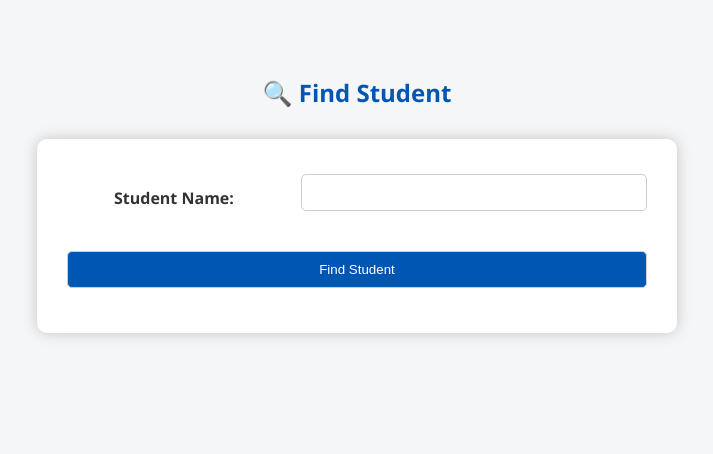
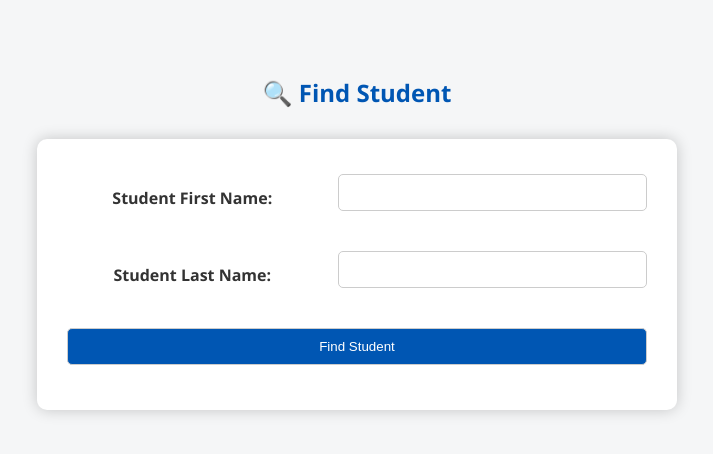
Before and after one commit to boraytuna/Attendance-Verification-System, a Flask app: page /find_student in a window 1280 px wide. Shown: the part 104-558 px from the top of the page, without its empty margins (283-996 px from the left). Run offline with Flask 3, Linux system fonts and the light colour scheme.

Commit message:
Fixed Find Student page and search functionality

```diff
--- a/app.py
+++ b/app.py
@@ -522,20 +522,24 @@ def get_places():
 
 @app.route('/find_student', methods=['GET', 'POST'])
 def find_student():
-    students = None  # Ensuring we differentiate between no search and empty results
+    students = None  # Ensure we differentiate between no search and empty results
 
     if request.method == 'POST':
-        student_name = request.form['student_name'].strip()
+        first_name = request.form['first_name'].strip()
+        last_name = request.form['last_name'].strip()
 
-        if student_name:  # Prevent empty queries
+        if first_name or last_name:  # Ensure at least one field is filled
             conn = get_db_connection()
             cursor = conn.cursor()
 
             query = '''
             SELECT * FROM student_checkins
-            WHERE firstName LIKE ? OR lastName LIKE ?
+            WHERE (firstName LIKE ? OR lastName LIKE ?)
             '''
-            cursor.execute(query, (f'%{student_name}%', f'%{student_name}%'))
+
+            params = [f'%{first_name}%', f'%{last_name}%']
+
+            cursor.execute(query, params)
             students = cursor.fetchall()
             conn.close()
 
--- a/templates/find_student.html
+++ b/templates/find_student.html
@@ -123,8 +123,12 @@
             <form action="/find_student" method="post">
                 <table>
                     <tr>
-                        <td><label for="student_name">Student Name:</label></td>
-                        <td><input type="text" id="student_name" name="student_name" required></td>
+                        <td><label for="first_name">Student First Name:</label></td>
+                        <td><input type="text" id="first_name" name="first_name"></td>
+                    </tr>
+                    <tr>
+                        <td><label for="last_name">Student Last Name:</label></td>
+                        <td><input type="text" id="last_name" name="last_name"></td>
                     </tr>
                     <tr>
                         <td colspan="2">
```
